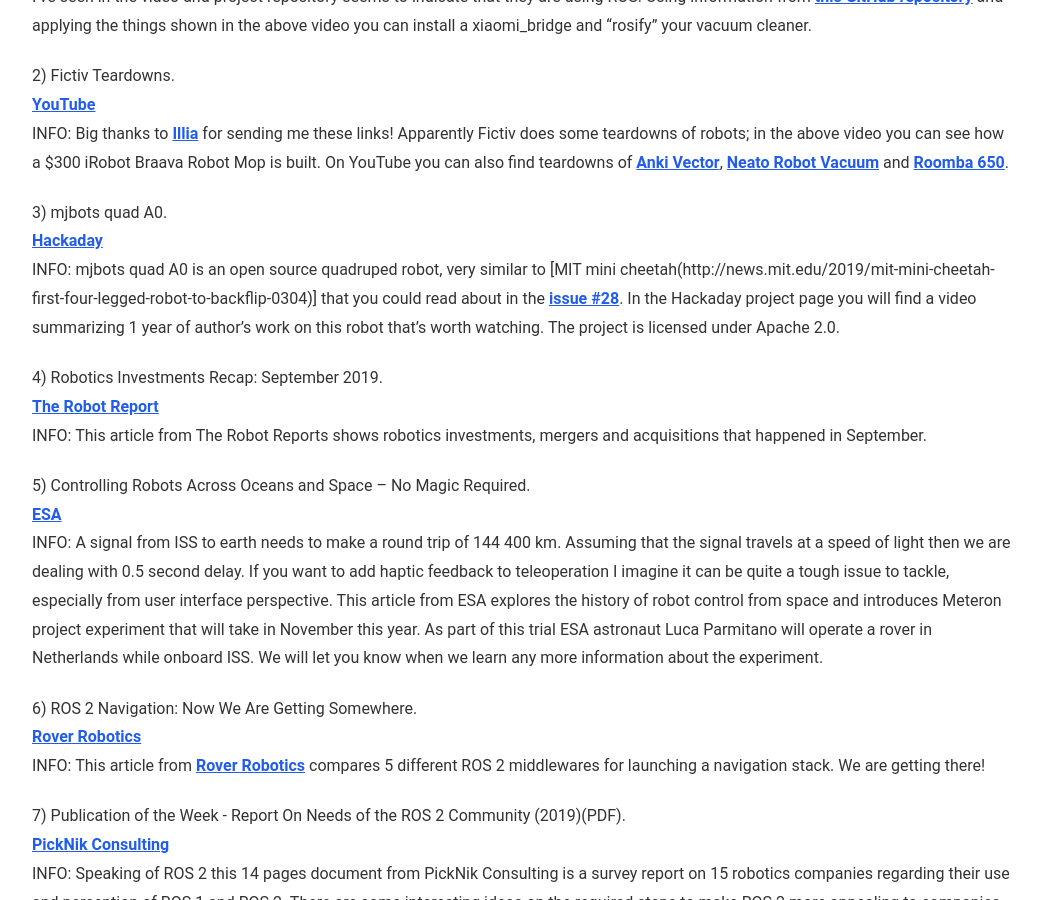
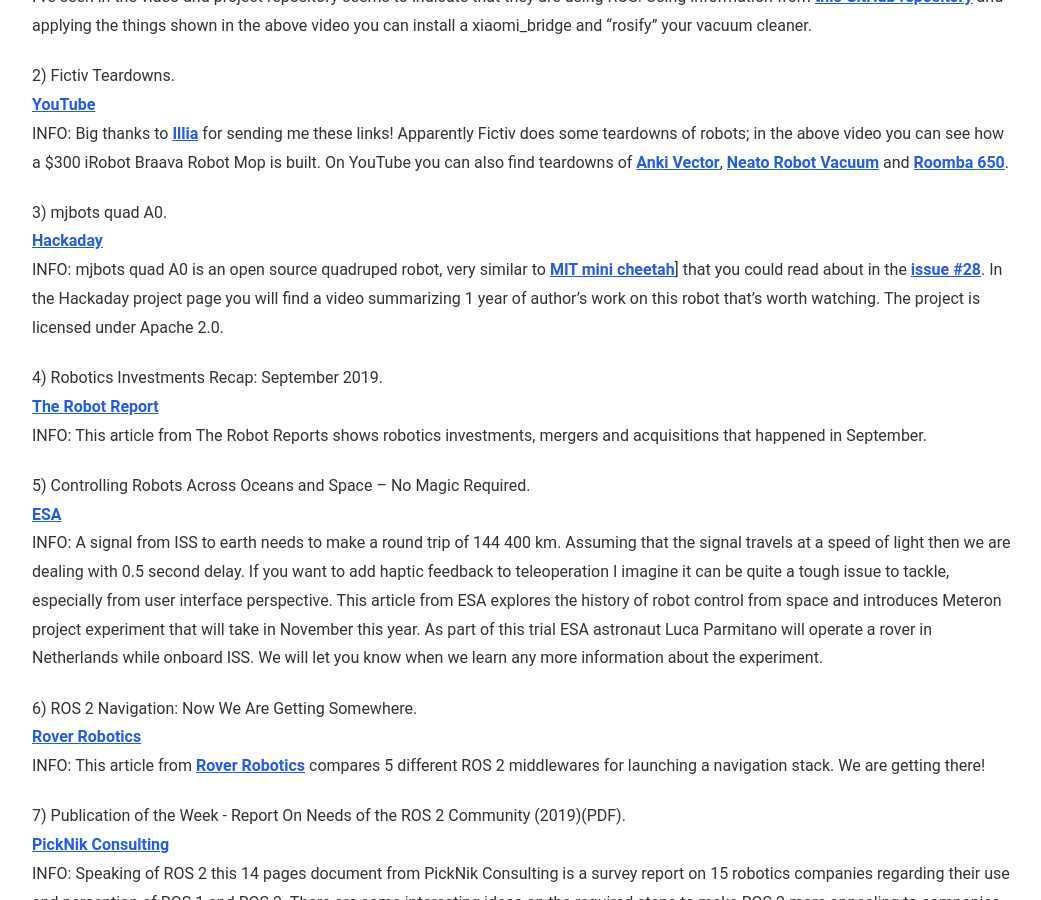
Before and after one commit to msadowski/weeklyrobotics, a Jekyll site: the page built from _posts/2019-10-06-weekly-robotics-59.md, in a window 1280 px wide and 900 px high, scrolled down 1015 px. Shown: the whole window, without its empty margins (118-1159 px from the left). Built offline with Jekyll 4.4.1, drawn with Linux system fonts in a browser that asks for light colours; comment, search, counter and statistics services are not loaded.

Commit message:
Fix mini cheetah link in #59

```diff
--- a/_posts/2019-10-06-weekly-robotics-59.md
+++ b/_posts/2019-10-06-weekly-robotics-59.md
@@ -23,7 +23,7 @@
 
 3) mjbots quad A0.
 <br>[Hackaday](https://hackaday.io/project/167845-mjbots-quad-a0)<br>
-INFO: mjbots quad A0 is an open source quadruped robot, very similar to [MIT mini cheetah(http://news.mit.edu/2019/mit-mini-cheetah-first-four-legged-robot-to-backflip-0304)] that you could read about in the [issue #28](https://weeklyrobotics.com/weekly-robotics-28). In the Hackaday project page you will find a video summarizing 1 year of author's work on this robot that's worth watching. The project is licensed under Apache 2.0.
+INFO: mjbots quad A0 is an open source quadruped robot, very similar to [MIT mini cheetah](http://news.mit.edu/2019/mit-mini-cheetah-first-four-legged-robot-to-backflip-0304)] that you could read about in the [issue #28](https://weeklyrobotics.com/weekly-robotics-28). In the Hackaday project page you will find a video summarizing 1 year of author's work on this robot that's worth watching. The project is licensed under Apache 2.0.
 
 4) Robotics Investments Recap: September 2019.
 <br>[The Robot Report](https://www.therobotreport.com/robotics-investments-recap-september-2019/)<br>
@@ -41,13 +41,13 @@
 <br>[PickNik Consulting](https://picknik.ai/docs/ROS2_User_Stories_Report.pdf)<br>
 INFO: Speaking of ROS 2 this 14 pages document from PickNik Consulting is a survey report on 15 robotics companies regarding their use and perception of ROS 1 and ROS 2. There are some interesting ideas on the required steps to make ROS 2 more appealing to companies and early adopters.
 
-### Sponsored
+## Sponsored
 
 1) Humble Book Bundle: Linux & UNIX by O'Reilly.
 <br>[Humble Bundle](https://www.humblebundle.com/books/linux-unix-oreilly-books?partner=weeklyrobotics)<br>
 INFO: If you are working in Unix environment you might find this bundle of interest. I'm especially interested about the book on vi and vim and linux device drivers. By purchasing this bundle you can choose to support [Code for America](https://www.codeforamerica.org/) and Weekly Robotics.
 
-### Careers
+## Careers
 
 1) [Pro-Drone](https://pro-drone.eu/careers.html) (Lisbon/Alentejo, Portugal) - Various Positions.
 <br>
```
